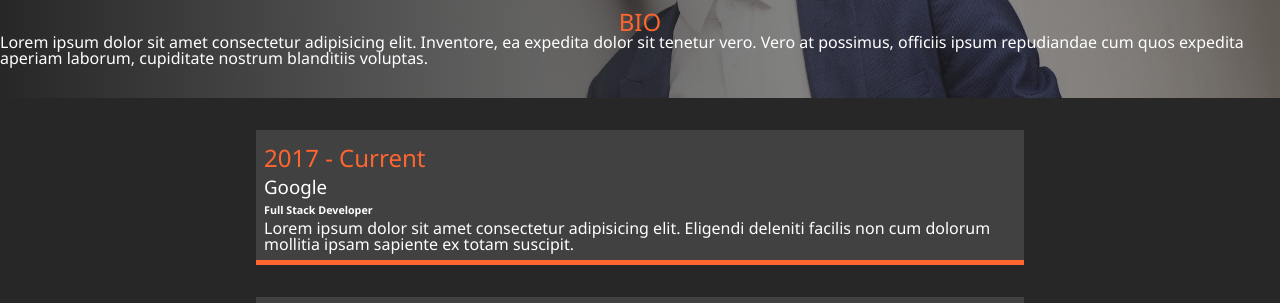
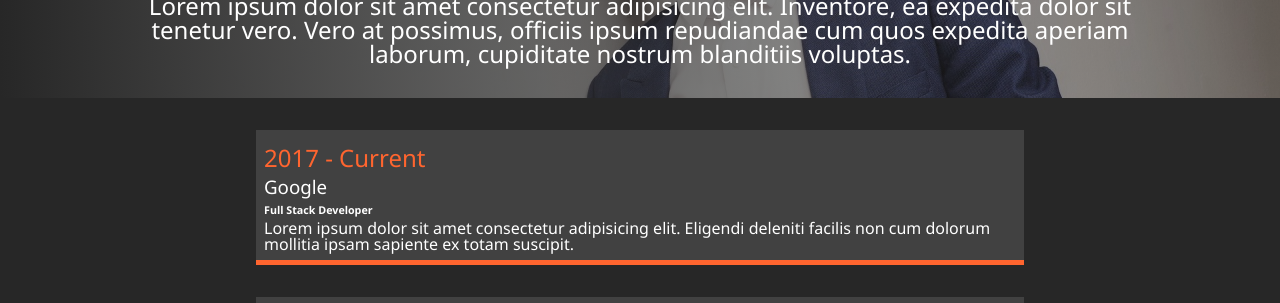
Before and after one commit to jm-avila/sass, a plain HTML site: page dist/about.html in a window 1280 px wide. Shown: the part 302-605 px from the top of the page. Drawn offline with Linux system fonts and the light colour scheme.

Commit message:
Responsiveness

```diff
--- a/dist/about.html
+++ b/dist/about.html
@@ -34,7 +34,7 @@
     <main>
       <section class="about">
         <div class="about__bio-image">
-          <div class="about__bio-image">
+          <div class="about__bio">
             <h2 class="text-secondary">BIO</h2>
             <p>
               Lorem ipsum dolor sit amet consectetur adipisicing elit.
--- a/scss/_config.scss
+++ b/scss/_config.scss
@@ -18,3 +18,21 @@ $secondary-color: #ff652f;
     @return #fff;
   }
 }
+
+@mixin media-md {
+  @media screen and (min-width: 768px) {
+    @content;
+  }
+}
+
+@mixin media-lg {
+  @media screen and (min-width: 1024px) {
+    @content;
+  }
+}
+
+@mixin media-xl {
+  @media screen and (min-width: 1600px) {
+    @content;
+  }
+}
--- /dev/null
+++ b/scss/_responsive.scss
@@ -0,0 +1,65 @@
+@include media-md {
+  .menu-btn {
+    visibility: hidden;
+  }
+
+  .nav {
+    visibility: visible;
+
+    .menu-nav {
+      display: block;
+      transform: translateY(0);
+      height: 100%;
+      background: transparent;
+      text-align: right;
+
+      &__item {
+        display: inline;
+        padding-right: 1.5rem;
+      }
+
+      &__link {
+        font-size: 1.5rem;
+      }
+    }
+  }
+
+  .about__bio {
+    font-size: 1.5rem;
+  }
+
+  .projects {
+    &__bio-image {
+      height: 40vh;
+    }
+
+    &__items {
+      grid-template-columns: repeat(2, 1fr);
+    }
+    .text-secondary {
+      font-size: 3rem;
+    }
+  }
+
+  .contact__list {
+    grid-template-columns: repeat(2, 1fr);
+  }
+}
+
+@include media-lg {
+  .projects {
+    &__items {
+      grid-template-columns: repeat(3, 1fr);
+    }
+  }
+
+  .contact__list {
+    grid-template-columns: repeat(3, 1fr);
+  }
+}
+
+@include media-xl {
+  .projects__bio-image {
+    height: 50vh;
+  }
+}
--- a/scss/main.scss
+++ b/scss/main.scss
@@ -4,6 +4,7 @@
 @import "about";
 @import "projects";
 @import "contact";
+@import "responsive";
 
 body {
   background: $primary-color;
```
Also changed, not shown: dist/css/main.css, 1 other file.
